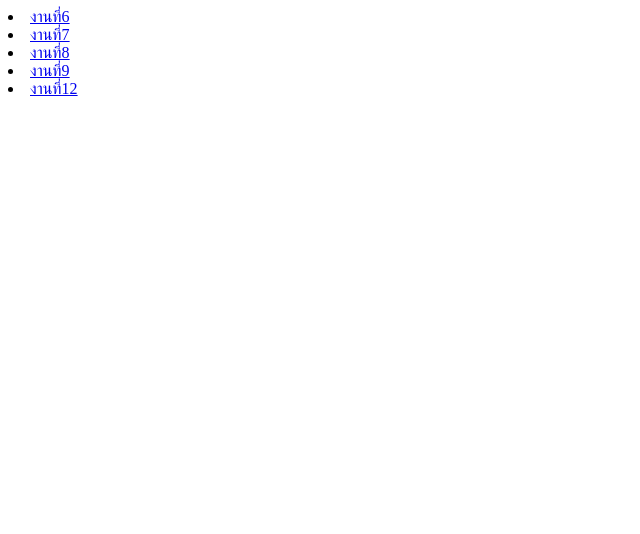
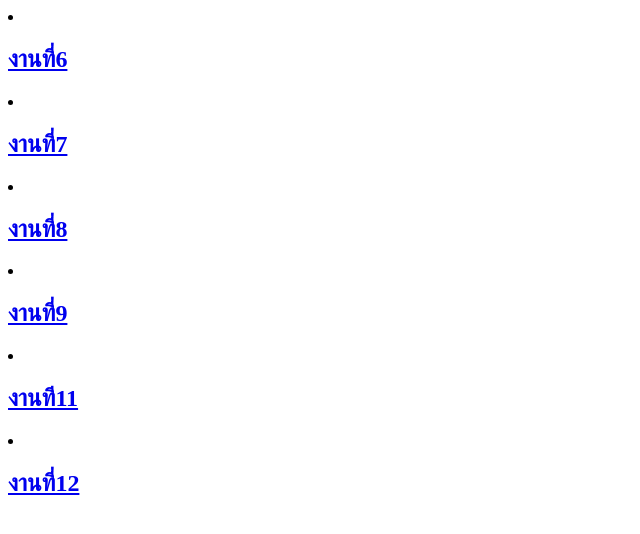
Before and after one commit to Hanna23200/MR.Charoo, a plain HTML site: page index.html in a window 1280 px wide. Shown: the whole page, without its empty margins (0-640 px from the left). Drawn offline with Linux system fonts and the light colour scheme.

Commit message:
Update index.html

```diff
--- a/index.html
+++ b/index.html
@@ -10,21 +10,27 @@
 <div>
 
     <li>
-<a href="งานที่6.html">งานที่6
+<a href="งานที่6.html"><h2>งานที่6 </h2>
     </li>
     <li>
-<a href="งานที่7.html">งานที่7
+<a href="งานที่7.html"><h2>งานที่7</h2>
     </li>
     <li>
-<a href="งานที่8.html">งานที่8
+<a href="งานที่8.html"><h2>งานที่8</h2>
     </li>
     <li>
-<a href="งานที่9.html">งานที่9
+<a href="งานที่9.html"><h2>งานที่9</h2>
+    </li>
+
+    <li>
+<a href="งานที่11.html"><h2>งานที11</h2>
     </li>
 
        <li>
-<a href="สอน.html">งานที่12
+<a href="สอน.html"><h2>งานที่12</h2>
     </li>
+
+
 
     </div>
 
```
